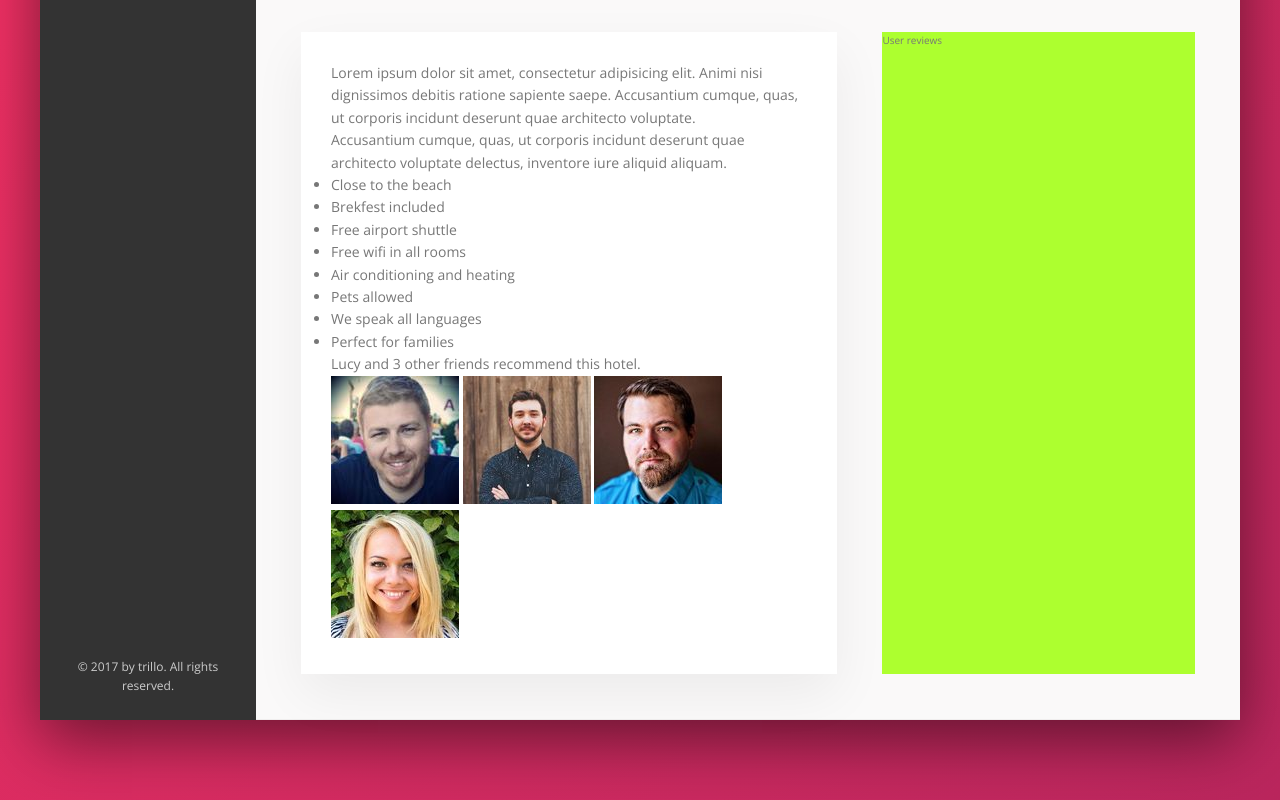
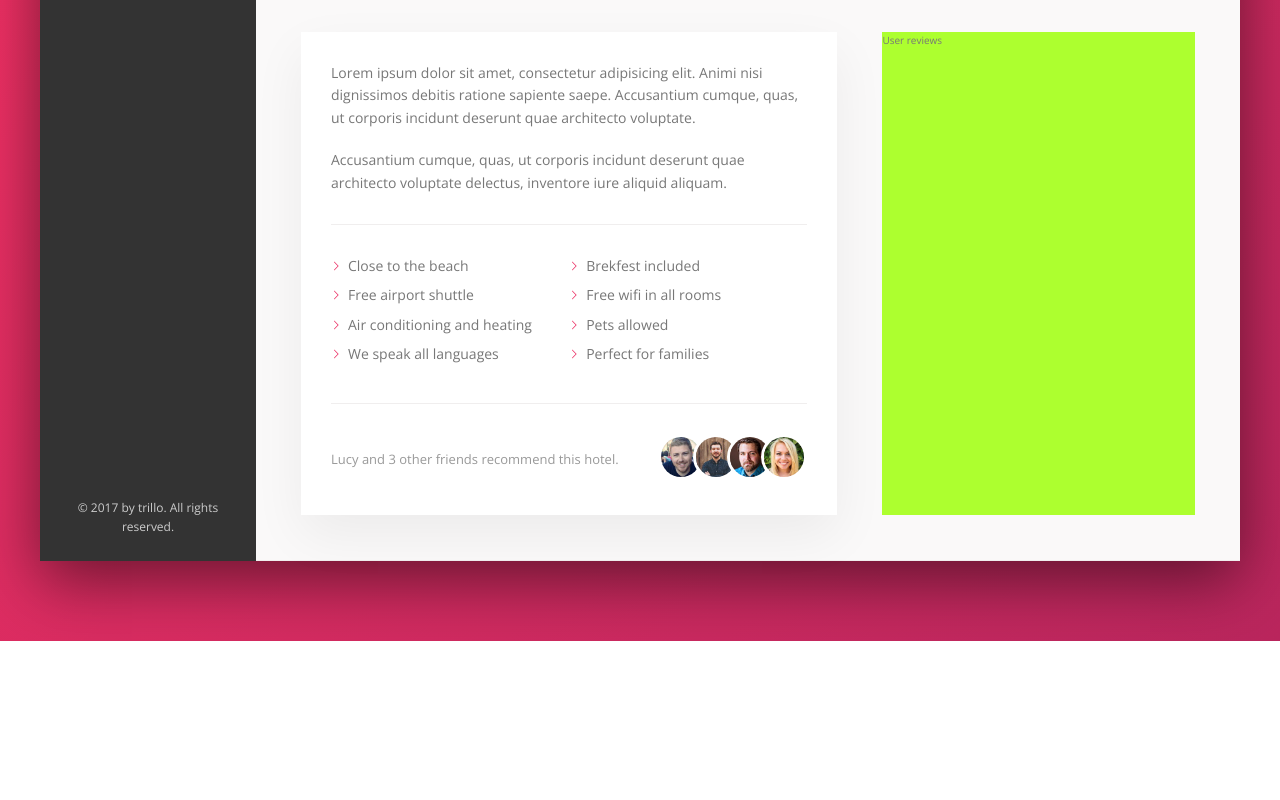
Before and after one commit to Altiuss/Trillo, a website: page index.html in a window 1280 px wide. Shown: the part 615-1415 px from the top of the page. After the commit the page ends 1256 px from the top, so only its background shows below. Drawn offline with nearby package versions, Linux system fonts and the light colour scheme.

Commit message:
Building the Description Section - Part2

```diff
--- a/sass/_components.scss
+++ b/sass/_components.scss
@@ -282,13 +282,13 @@
     &__rating {
         background-color: var(--color-primary);
         margin-left: 3rem;
-        color:#fff;
+        color: #fff;
         padding: 0 2.25rem;
         align-self: stretch;
 
         display: flex;
         flex-direction: column;
-        align-items:center;
+        align-items: center;
         justify-content: center;
     }
 
@@ -348,3 +348,81 @@
 
 
 }
+
+
+
+///////////////////////////////////////////
+/// PARAGRAPH
+.paragraph:not(:last-of-type) {
+    margin-bottom: 2rem;
+}
+
+
+///////////////////////////////////////////
+/// LIST
+.list {
+    list-style: none;
+    margin: 3rem 0;
+    padding: 3rem 0;
+    border-top: var(--line);
+    border-bottom: var(--line);
+
+    display: flex;
+    flex-wrap: wrap;
+
+    &__item {
+        width: 50%;
+        margin-bottom: .7rem;
+    }
+
+    &__item::before {
+        content: "";
+        display: inline-block;
+        height: 1rem;
+        width: 1rem;
+        margin-right: .7rem;
+
+        //OLD BROWSERS
+        //background-image: url(../img/chevron-thin-right.svg);
+        //background-size: cover;
+
+
+        //NEW BROWSERS - MASKS
+        background-color: var(--color-primary);
+        -webkit-mask-image: url(../img/chevron-thin-right.svg);
+        -webkit-mask-size: cover;
+
+        mask-image: url(../img/chevron-thin-right.svg);
+        mask-size: cover;
+    }
+}
+
+///////////////////////////////////////////
+/// RECOMMEND
+
+
+.recommend {
+    font-size: 1.3rem;
+    color: var(--color-grey-dark-3);
+
+    display: flex;
+    align-items: center;
+
+    &__count {
+        margin-right: auto;
+    }
+
+    &__friends {}
+
+    &__photo {
+        box-sizing: content-box;
+        height: 4rem;
+        width: 4rem;
+        border-radius: 50%;
+        border: 3px solid white;
+
+        &:not(:last-child) {
+            margin-right: -1.5rem;
+        }
+    }
+}
```
Also changed, not shown: css/style.css, 1 other file.
